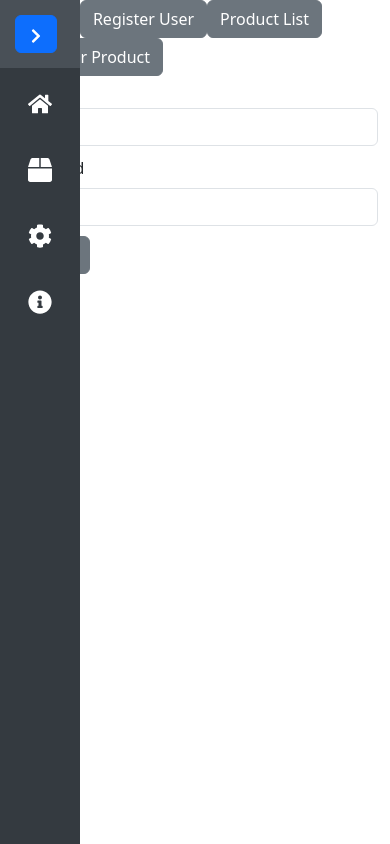
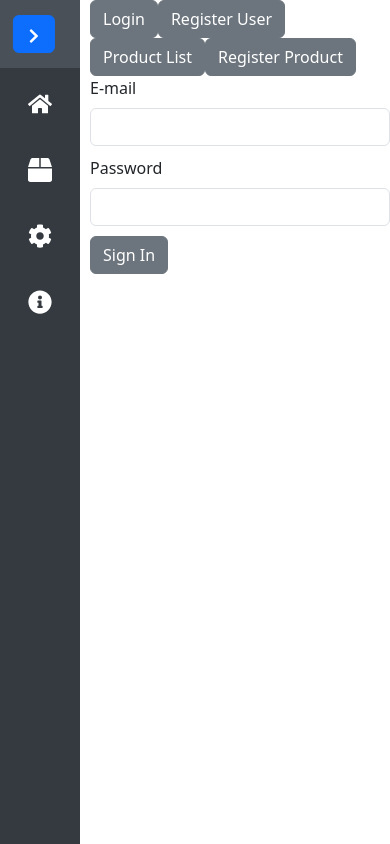
Before and after one commit to Luan-oliveira8/Mercadinho-App, a React (Create React App) app: page / in a window 390 px wide. Built offline with nearby package versions, Linux system fonts and the light colour scheme.

Commit message:
Correção ajustando layout que não esta responsivo de acordo com a alteração da sidebar

```diff
--- a/src/components/layout/Layout.css
+++ b/src/components/layout/Layout.css
@@ -1,22 +1,11 @@
-/* .layout-container {
-  display: flex;
-  height: 100vh;
-  width: 100%;
-  position: relative;
-} */
-/*
 .content-wrapper {
-  margin-left: 550px;
-  display: flex;
-  flex-direction: column;
-  flex-grow: 1;
-  height: 100%;
   transition: margin-left 0.3s ease;
 }
 
-.main {
-  background-color: blue;
-  flex: 1;
-  overflow: auto;
-  padding: 10px;
-} */
+.content-wrapper.expanded {
+  margin-left: 260px;
+}
+
+.content-wrapper.collapsed {
+  margin-left: 90px;
+}
--- a/src/components/layout/Layout.tsx
+++ b/src/components/layout/Layout.tsx
@@ -2,15 +2,17 @@ import React, { ReactNode } from "react";
 import Header from "../header/Header";
 import Sidebar from "../sidebar/Sidebar";
 import { useSidebar } from "../../context/sidebarContext/SidebarContext";
+import "./Layout.css";
 
 const Layout: React.FC<{ children: ReactNode }> = ({ children }) => {
   const { isExpanded } = useSidebar();
-  console.log(isExpanded);
 
   return (
-    <div className="container">
+    <div>
       <Sidebar />
-      <div className="content-wrapper">
+      <div
+        className={`content-wrapper ${isExpanded ? "expanded" : "collapsed"}`}
+      >
         <Header />
         <main className="main">{children}</main>
       </div>
--- a/src/components/sidebar/Sidebar.css
+++ b/src/components/sidebar/Sidebar.css
@@ -71,6 +71,5 @@
 }
 
 .sidebar.collapsed .sidebar-header button {
-  left: 50%;
-  transform: translateX(-50%);
+  transform: translateX(-55%);
 }
--- a/src/components/sidebar/Sidebar.tsx
+++ b/src/components/sidebar/Sidebar.tsx
@@ -24,7 +24,6 @@ const Sidebar: React.FC = () => {
 
   return (
     <div className={`sidebar ${isExpanded ? "expanded" : "collapsed"}`}>
-      {/* Header da Sidebar */}
       <div className="sidebar-header">
         <h3>{isExpanded ? "Menu" : "M"}</h3>
         <Button color="primary" onClick={toggleSidebar}>
@@ -32,7 +31,6 @@ const Sidebar: React.FC = () => {
         </Button>
       </div>
 
-      {/* Menu da Sidebar */}
       <ul className="sidebar-menu">
         {menuItems.map((item, index) => (
           <li key={index} className="sidebar-item">
```
